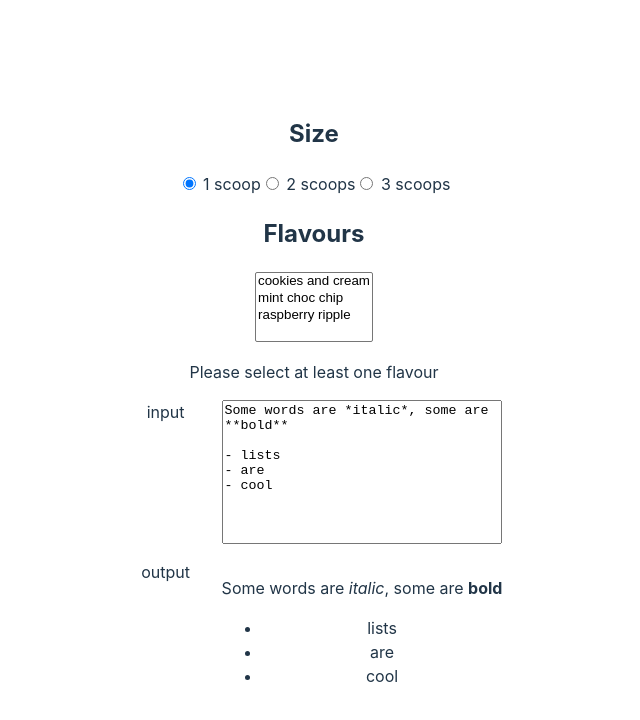
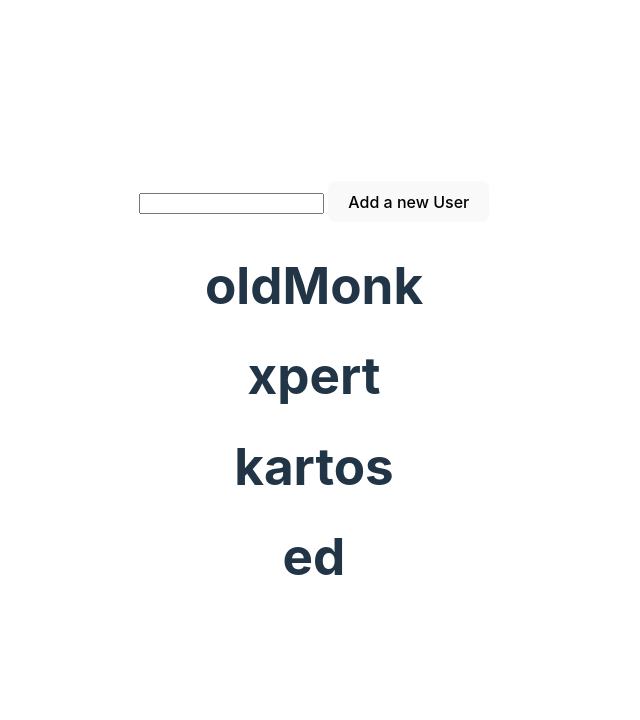
Before and after one commit to dattaaniket7/svelte-app, a Svelte app: page / in a window 1280 px wide. Shown: the top 720 px of the page, without its empty margins (326-966 px from the left). Built offline with nearby package versions, Linux system fonts and the light colour scheme.

Commit message:
lifecycle-onmount

```diff
--- a/src/App.svelte
+++ b/src/App.svelte
@@ -9,6 +9,7 @@
   import BigRedButton from "./lib/BigRedButton.svelte";
   import horn from "./assets/horn.mp3";
   import { marked } from "marked";
+  import { onMount } from "svelte";
 
   // let counter = 0;
 
@@ -60,12 +61,12 @@
   // ];
   // let selected = colors[0];
 
-  // const users = [
-  //   { name: "oldMonk", id: crypto.randomUUID() },
-  //   { name: "xpert", id: crypto.randomUUID() },
-  //   { name: "kartos", id: crypto.randomUUID() },
-  //   { name: "ed", id: crypto.randomUUID() },
-  // ];
+  let users = [
+    { name: "oldMonk", id: crypto.randomUUID() },
+    { name: "xpert", id: crypto.randomUUID() },
+    { name: "kartos", id: crypto.randomUUID() },
+    { name: "ed", id: crypto.randomUUID() },
+  ];
 
   // let promise = getRandomNumber();
 
@@ -131,6 +132,17 @@
   });
 
   let value = `Some words are *italic*, some are **bold**\n\n- lists\n- are \n- cool`;
+
+  let newUser = "";
+
+  function addUser() {
+    users = [...users, { name: newUser, id: crypto.randomUUID() }];
+    newUser = "";
+  }
+
+  onMount(() => {
+    console.log(users);
+  });
 </script>
 
 <!-- <h1>Hello {@html name.toUpperCase()}</h1> -->
@@ -237,11 +249,15 @@
   {/each}
 </div> -->
 
-<!-- {#each users as user (user.id)}
+<input type="text" bind:value={newUser} />
+
+<button on:click={addUser}>Add a new User</button>
+
+{#each users as user (user.id)}
   <div>
     <h1>{user.name}</h1>
   </div>
-{/each} -->
+{/each}
 
 <!-- <button on:click={handleClick}>generate random number</button>
 
@@ -316,22 +332,22 @@
   selected question {selected ? selected.id : "[...waiting]"}
 </p> -->
 
-<h2>Size</h2>
+<!-- <h2>Size</h2> -->
 
-{#each [1, 2, 3] as number}
+<!-- {#each [1, 2, 3] as number}
   <label>
     <input type="radio" name="scoops" value={number} bind:group={scoops} />
 
     {number}
     {number === 1 ? "scoop" : "scoops"}
   </label>
-{/each}
+{/each} -->
 
-<h2>Flavours</h2>
+<!-- <h2>Flavours</h2> -->
 
-<select multiple bind:value={flavours}>
+<!-- <select multiple bind:value={flavours}>
   {#each ["cookies and cream", "mint choc chip", "raspberry ripple"] as flavour}
-    <!-- <label>
+    <label>
     <input
       type="checkbox"
       name="flavours"
@@ -340,12 +356,12 @@
     />
 
     {flavour}
-  </label> -->
+  </label>
     <option>{flavour}</option>
   {/each}
-</select>
+</select> -->
 
-{#if flavours.length === 0}
+<!-- {#if flavours.length === 0}
   <p>Please select at least one flavour</p>
 {:else if flavours.length > scoops}
   <p>Can't order more flavours than scoops!</p>
@@ -354,15 +370,15 @@
     You ordered {scoops}
     {scoops === 1 ? "scoop" : "scoops"} of {formatter.format(flavours)}
   </p>
-{/if}
+{/if} -->
 
-<div class="grid">
+<!-- <div class="grid">
   input
   <textarea bind:value />
 
   output
   <div>{@html marked(value)}</div>
-</div>
+</div> -->
 
 <style>
   /* h1 {
```
